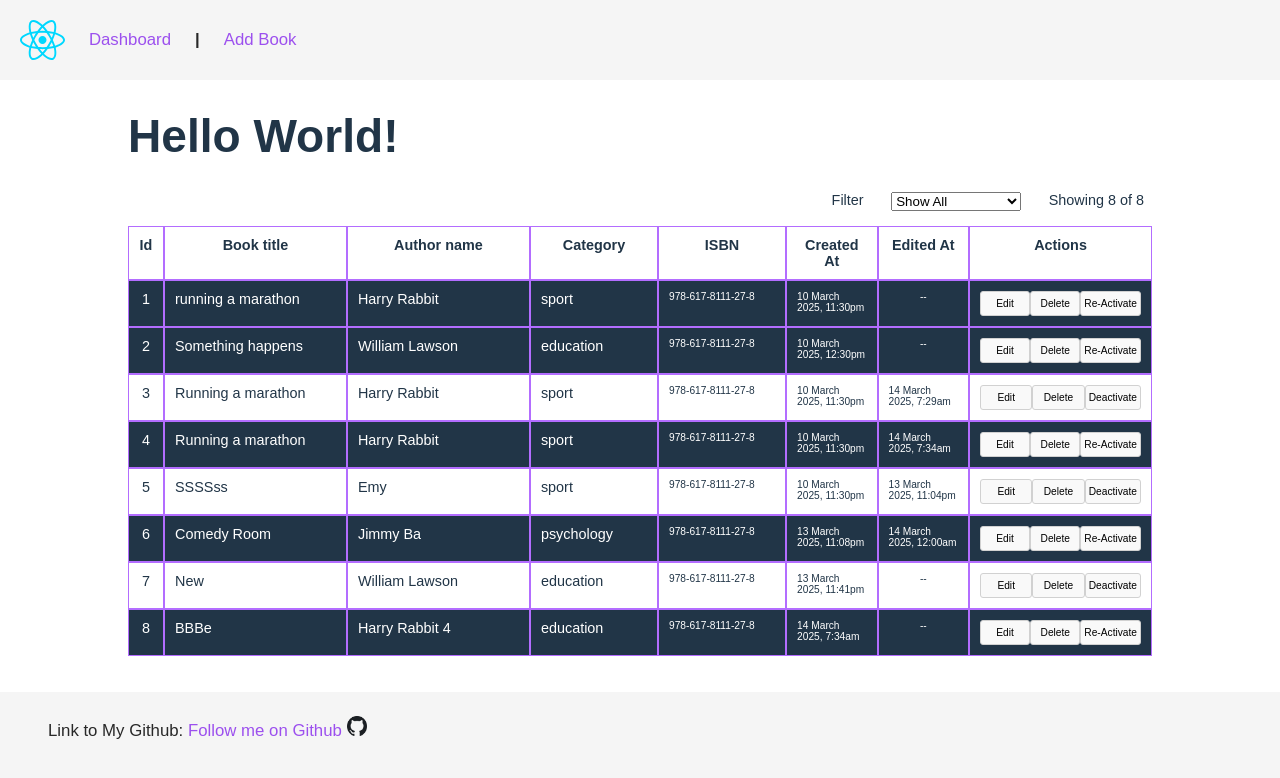
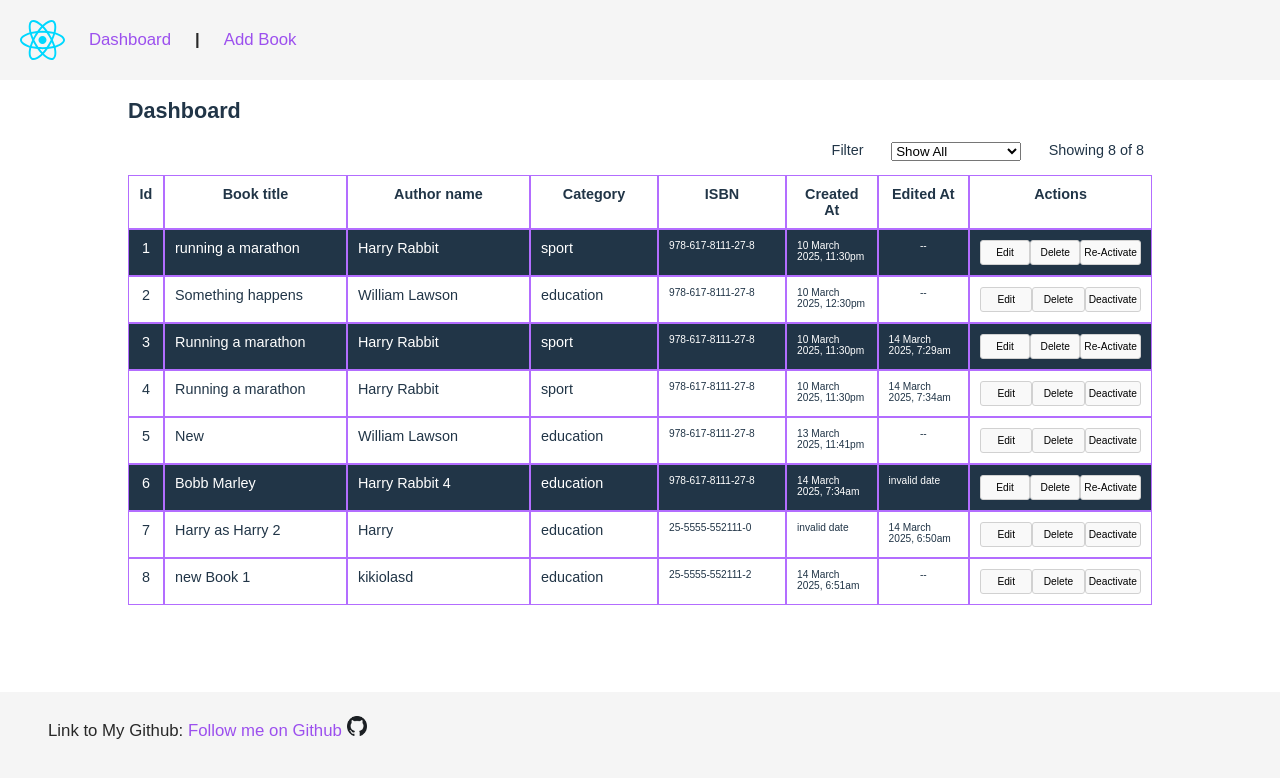
Before and after one commit to hustle2live/test-2, a React (Vite) app: page / in a window 1280 px wide. Shown: the top 778 px of the page. Built offline with nearby package versions, Linux system fonts and the light colour scheme; data requests are answered from the project's data file.

Commit message:
modified timeFormatter

```diff
--- a/db/db.json
+++ b/db/db.json
@@ -18,7 +18,7 @@
       "ISBN": "978-617-8111-27-8",
       "created_at": "2025-03-10 12:30:00",
       "updated_at": null,
-      "isActive": false
+      "isActive": true
     },
     {
       "id": "3",
@@ -28,7 +28,7 @@
       "ISBN": "978-617-8111-27-8",
       "created_at": "2025-03-10 23:30:00",
       "updated_at": "3/14/2025, 7:29:58 AM",
-      "isActive": true
+      "isActive": false
     },
     {
       "id": "6",
@@ -38,27 +38,7 @@
       "ISBN": "978-617-8111-27-8",
       "created_at": "2025-03-10 23:30:00",
       "updated_at": "3/14/2025, 7:34:11 AM",
-      "isActive": false
-    },
-    {
-      "id": "7",
-      "title": "SSSSss",
-      "author": "Emy",
-      "category_name": "sport",
-      "ISBN": "978-617-8111-27-8",
-      "created_at": "2025-03-10 23:30:00",
-      "updated_at": "3/13/2025, 11:04:22 PM",
       "isActive": true
-    },
-    {
-      "id": "9",
-      "title": "Comedy Room",
-      "author": "Jimmy Ba",
-      "category_name": "psychology",
-      "ISBN": "978-617-8111-27-8",
-      "created_at": "3/13/2025, 11:08:30 PM",
-      "updated_at": "3/14/2025, 12:00:27 AM",
-      "isActive": false
     },
     {
       "id": "1614b04e-33e3-4f27-9e0b-b79c8909ff9b",
@@ -72,13 +52,33 @@
     },
     {
       "id": "d73e7dca-0d24-4bca-9e25-ab3e50f385e5",
-      "title": "BBBe",
+      "title": "Bobb Marley",
       "author": "Harry Rabbit 4",
       "category_name": "education",
       "ISBN": "978-617-8111-27-8",
       "created_at": "3/14/2025, 7:34:39 AM",
+      "updated_at": "14.03.2025, 08:41:27",
+      "isActive": false
+    },
+    {
+      "id": "a9e6793e-fa92-40ac-a69e-f94a50436813",
+      "title": "Harry as Harry 2",
+      "author": "Harry",
+      "category_name": "education",
+      "ISBN": "25-5555-552111-0",
+      "created_at": "14.03.2025, 08:47:36",
+      "updated_at": "2025-03-14 06:50:39",
+      "isActive": true
+    },
+    {
+      "id": "3cbccd43-b044-4b5d-ab45-748cf70e15e0",
+      "title": "new Book 1",
+      "author": "kikiolasd",
+      "category_name": "education",
+      "ISBN": "25-5555-552111-2",
+      "created_at": "2025-03-14 06:51:59",
       "updated_at": null,
-      "isActive": false
+      "isActive": true
     }
   ],
   "categories": [
--- a/src/components/book/book.tsx
+++ b/src/components/book/book.tsx
@@ -5,6 +5,7 @@ import { v4 as uuidv4 } from 'uuid';
 import { useBookService } from '../../hooks/useBookService';
 import { BookData } from '../../common/types';
 import { HTTPPath } from '../../api/apiPath';
+import { formatInUTC } from '../dashboard/timeStampFormatter';
 
 export const BookPage: React.FC = (): ReactNode => {
    const { bookId } = useParams();
@@ -30,7 +31,7 @@ export const BookPage: React.FC = (): ReactNode => {
 
    async function handleSubmit(event: React.FormEvent) {
       event.preventDefault();
-      const currentDate = new Date().toLocaleString();
+      const currentDate = formatInUTC(new Date());
       const uuid = currentBook ? currentBook.id : uniqueId();
 
       const isValid = [title, name, uuid, category, standart].every((elem) => Boolean(elem));
@@ -95,7 +96,7 @@ export const BookPage: React.FC = (): ReactNode => {
 
    return (
       <div className='book-page'>
-         <h1>Book page</h1>
+         <h2>Book page</h2>
 
          <form className='form' onSubmit={handleSubmit}>
             <h2 className='form__heading'>{!bookId ? 'Add New Book' : 'Edit Current Book'}</h2>
--- a/src/components/dashboard/dashboard.tsx
+++ b/src/components/dashboard/dashboard.tsx
@@ -31,7 +31,7 @@ export const Dashboard: React.FC = () => {
 
    return (
       <div className='dashboard'>
-         <h1>Hello World!</h1>
+         <h2>Dashboard</h2>
 
          <div className='filter filter__show'>
             <label htmlFor='filter-action'>Filter </label>{' '}
--- a/src/components/dashboard/timeStampFormatter.ts
+++ b/src/components/dashboard/timeStampFormatter.ts
@@ -1,5 +1,5 @@
 import { format } from 'date-fns';
-import { toZonedTime } from 'date-fns-tz';
+import { formatInTimeZone, toZonedTime } from 'date-fns-tz';
 
 export const formatTimeStamp = (date: string): string => {
    try {
@@ -11,3 +11,6 @@ export const formatTimeStamp = (date: string): string => {
    }
    return 'invalid date';
 };
+
+export const formatInUTC = (date: string | number | Date): string =>
+   formatInTimeZone(date, 'UTC', 'yyyy-MM-dd HH:mm:ss');
```
